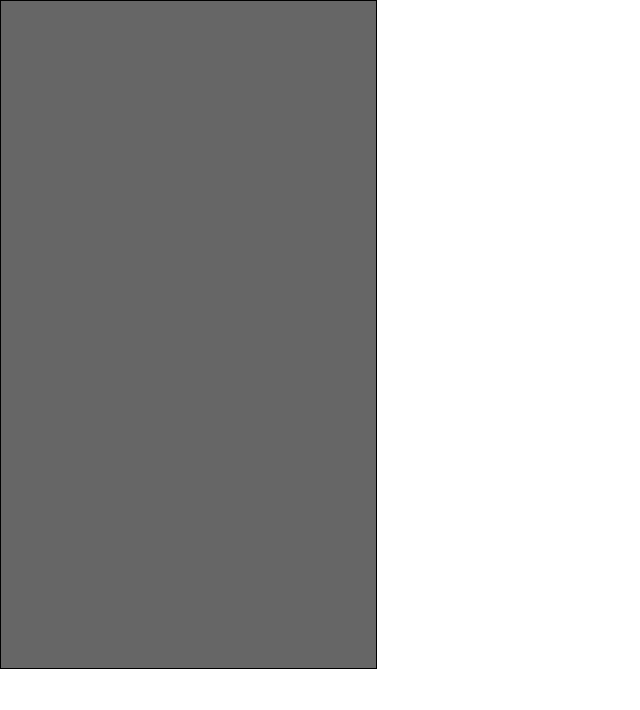
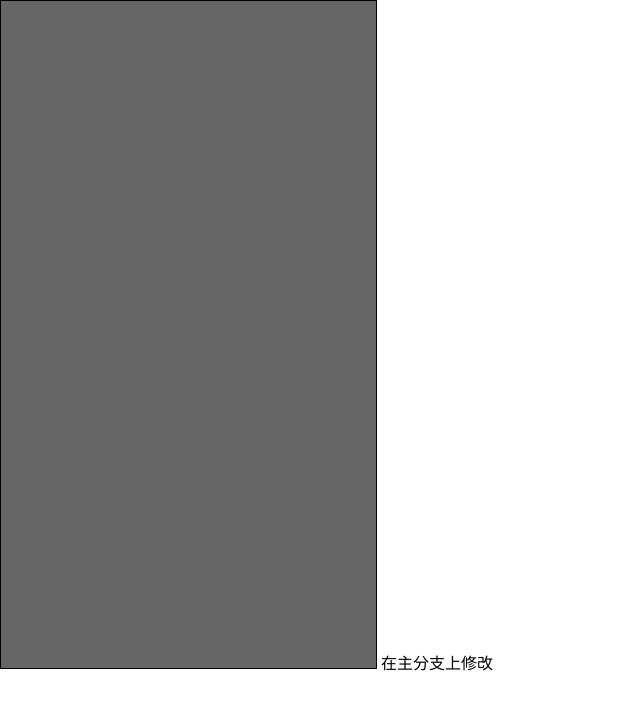
Before and after one commit to HanGongfei/wipe, a website: page src/index.html in a window 1280 px wide. Shown: the whole page, without its empty margins (0-640 px from the left). Drawn offline with Linux system fonts and the light colour scheme.

Commit message:
在主分支添加span

```diff
--- a/src/index.html
+++ b/src/index.html
@@ -26,6 +26,7 @@
 </head>
 <body>
 	<canvas id="cas"  width="375" height="667"></canvas>
+	<span>在主分支上修改</span>
 </body>
 </html>
 <!-- <script src="../dist/js/wipe-0.0.2.min.js"></script> -->
```
